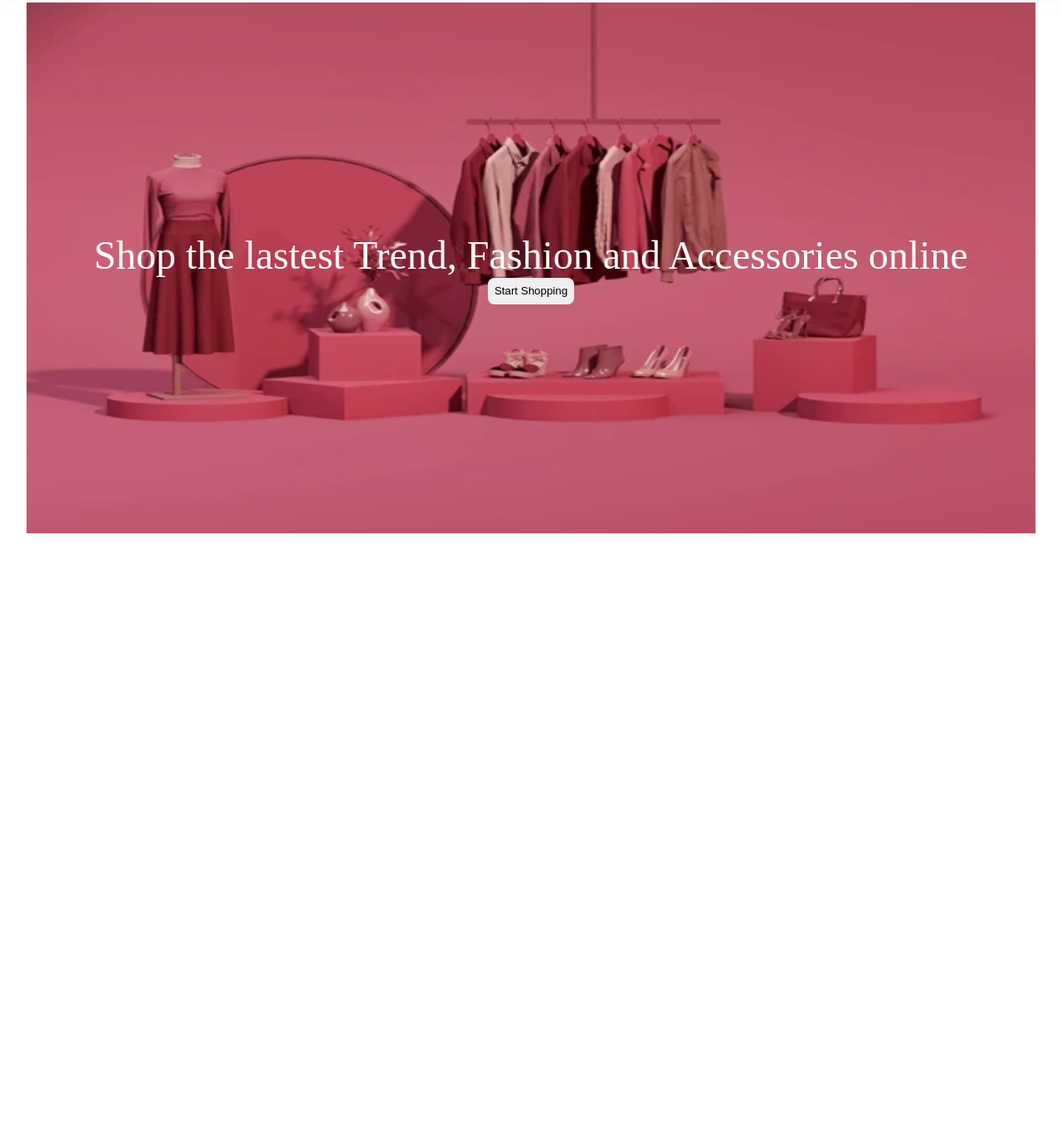
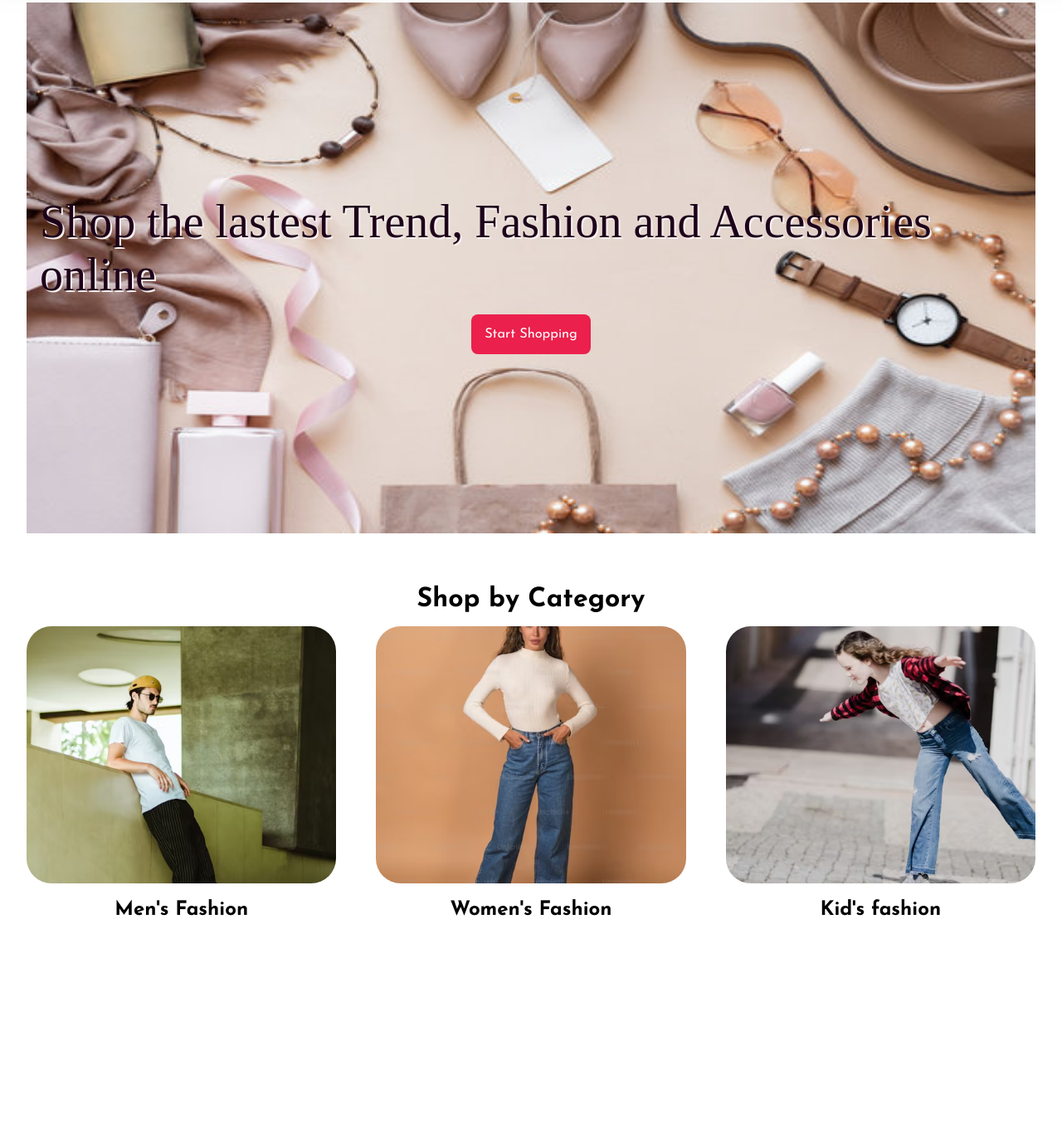
Before and after one commit to sanishakayastha60/ecomm, a plain HTML site: page index.html in a window 1280 px wide. Shown: the part 93-1471 px from the top of the page at 83% size. Before the commit the page ends 800 px from the top, so only its background shows below. Drawn offline with Linux system fonts and the light colour scheme; a web font is replaced by a local one.

Commit message:
next section clothing

```diff
--- a/index.html
+++ b/index.html
@@ -29,7 +29,23 @@
             <h1>Shop the lastest Trend, Fashion and Accessories online</h1>
             <button type="submit">Start Shopping</button>
         </div>
-        <div id="clothing"></div>
+        <div id="clothing">
+            <h2>Shop by Category</h2>
+            <div id="clothing_img">
+            <div id="men">
+                <img src="men.avif" alt="men's clothing">
+                <h3>Men's Fashion</h3>
+            </div>
+            <div id="women">
+                <img src="women.avif" alt="women's clothing">
+                <h3>Women's Fashion</h3>
+            </div>
+            <div id="kids">
+                <img src="kids.avif" alt="kid's clothing">
+                <h3>Kid's fashion</h3>
+            </div>
+        </div>
+        </div>
         <div id="brands"></div>
         <div id="inspo"></div>
         <div id="newsletter"></div>
--- a/style.css
+++ b/style.css
@@ -1,7 +1,9 @@
+@import url('https://fonts.googleapis.com/css2?family=Josefin+Sans:ital,wght@0,100..700;1,100..700&family=Playwrite+IE+Guides&display=swap');
 *{
     margin: 0;
     padding: 0;
     box-sizing: border-box;
+    font-family:"Josefin Sans";
 }
 #navbar{
     width: 100%;
@@ -59,11 +61,15 @@
     background-color: rgb(177, 177, 253);
     color: rgb(77, 74, 74);
 }
+main{
+    width:95%;
+    margin: 1rem auto;
+}
  #front{
-    width: 95%;
     height: 80vh;
-    margin: 1rem auto;
-    background:#fdd url(background1.jpg) no-repeat;
+    background:#fdd url(background.jpg) no-repeat;
+    /* background-color: rgba(245, 211, 250, 0.397);
+    background-blend-mode: lighten; */
     background-size: 100% 100%;
     display: flex;
     justify-content: center;
@@ -71,22 +77,50 @@
     flex-direction: column;
 }
 #front h1{
-    color:white;
-    font:3rem bold;
+    margin: 1rem;
+    color:rgb(29, 1, 26);
+    text-shadow: 2px 2px #f8f0f0;
+    font:3.5rem bolder;
 }
 #front button{
-
+    width:9rem;
+    height:3rem;
+    font-size:1.02rem;
+    padding:1rem;
+    background-color: rgb(235, 32, 76);
+    color:white;
 }
 #front button:hover{
     background: transparent;
-    border:1px solid white;
-    color:white;
+    border:1px solid rgb(235, 32, 76);
+    color:rgb(235, 32, 76);
 }
-/*#clothing{
-    width: 95%;
-    height: 60vh;
-    background-color: rgb(95, 72, 72);
+#clothing{
+    margin: 4rem auto;
 }
+#clothing h2{
+    text-align: center;
+    margin: 1rem;
+    font-size: 2rem;
+}
+#clothing img{
+    width:100%;
+    height: 50%;
+    object-fit: cover;
+    border-radius: 30px;
+}
+#clothing h3{
+    text-align: center;
+    font-size: 1.5rem;
+    margin: 1rem;
+}
+#clothing_img{
+    display: grid;
+    grid-template-columns: repeat(3, 1fr);
+    gap: 3rem;
+    grid-auto-rows: minmax(100px, auto);
+}
+/*
 #brands{
     width: 95%;
     height: 92px;
```
Also changed, not shown: background.jpg (added), kids.avif (added), men.avif (added), women.avif (added).
